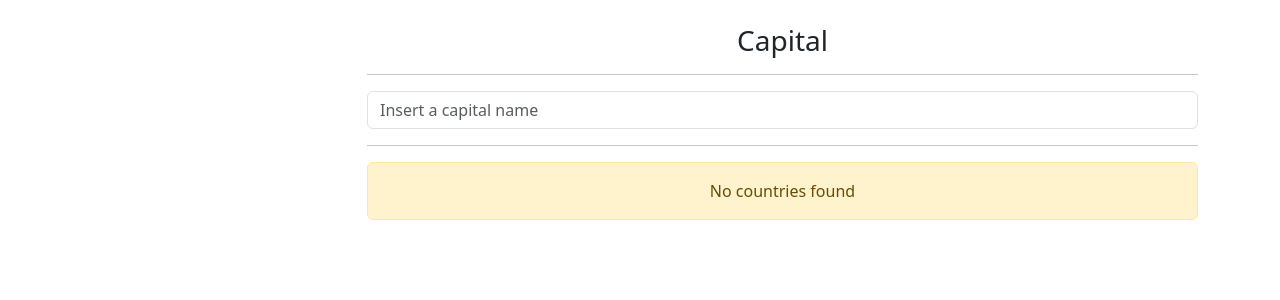
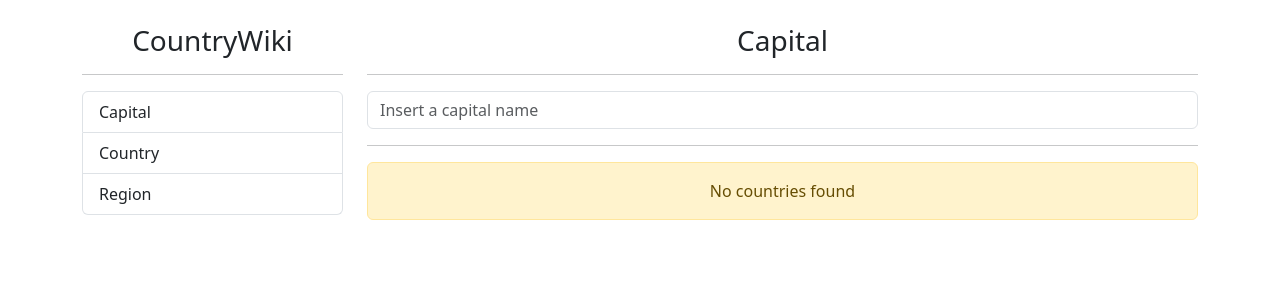
Before and after one commit to PavDev3/countryWiki, an Angular app: page /countries/by-capital in a window 1280 px wide. Shown: the top 300 px of the page. Built offline with nearby package versions, Linux system fonts and the light colour scheme.

Commit message:
refactor sidebarcomponent

```diff
--- a/src/app/app.component.html
+++ b/src/app/app.component.html
@@ -1,5 +1,7 @@
 <div class="row mt-4">
-  <div class="col-3"></div>
+  <div class="col-3">
+    <shared-sidebar></shared-sidebar>
+  </div>
   <div class="col">
     <app-country-page></app-country-page>
   </div>
--- a/src/app/app.component.ts
+++ b/src/app/app.component.ts
@@ -1,13 +1,14 @@
 import { Component } from '@angular/core';
 
 import { CountryPageComponent } from './countries/pages/country-page/country-page.component';
+import { SidebarComponent } from './shared/components/sideBar/sidebar.component';
 
 @Component({
   selector: 'app-root',
   standalone: true,
   templateUrl: './app.component.html',
   styleUrl: './app.component.css',
-  imports: [CountryPageComponent],
+  imports: [CountryPageComponent, SidebarComponent],
 })
 export class AppComponent {
   title = 'countryWiki';
--- /dev/null
+++ b/src/app/shared/components/sidebar/sidebar.component.css
@@ -0,0 +1,3 @@
+.list-group-item {
+  cursor: pointer;
+}
--- a/src/app/shared/components/sidebar/sidebar.component.ts
+++ b/src/app/shared/components/sidebar/sidebar.component.ts
@@ -1,14 +1,11 @@
 import { Component } from '@angular/core';
-import { RouterLink, RouterLinkActive } from '@angular/router';
+import { RouterLink } from '@angular/router';
 
 @Component({
   standalone: true,
   selector: 'shared-sidebar',
   templateUrl: './sidebar.component.html',
-  imports: [RouterLink, RouterLinkActive],
-  styles: `
-  .list-group-item {
-    cursor: pointer;
-    }`,
+  styleUrls: ['./sidebar.component.css'],
+  imports: [RouterLink],
 })
 export class SidebarComponent {}
```
